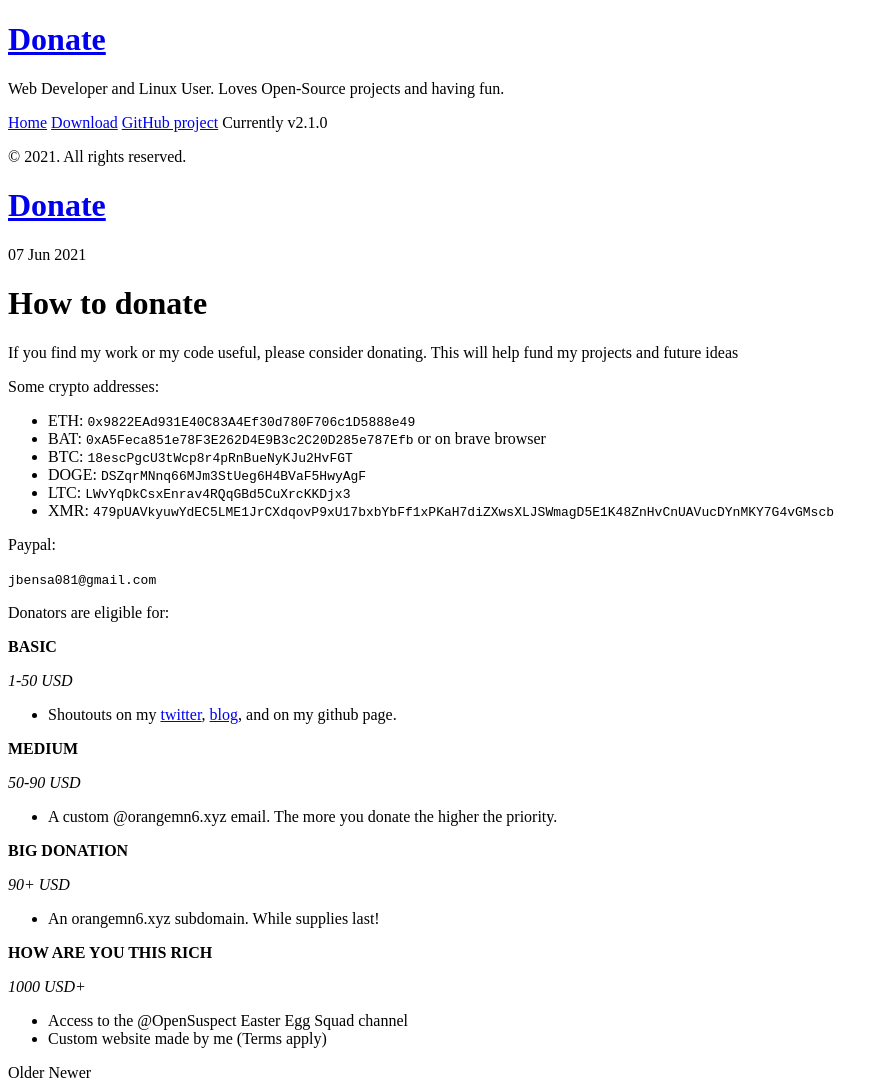
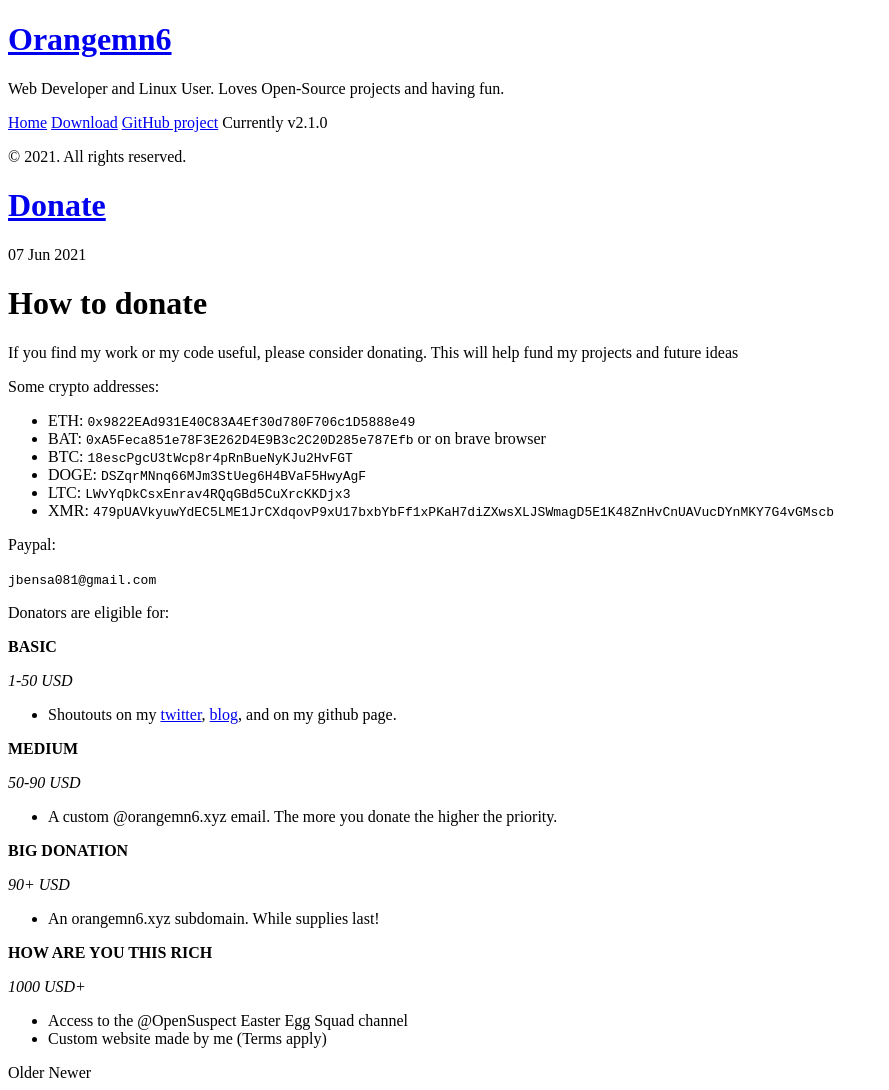
Before and after one commit to orangemn6/donate, a Jekyll site: the page built from index.html, in a window 1280 px wide. Shown: the whole page, without its empty margins (0-889 px from the left). Built offline with Jekyll 4.4.1, drawn with Linux system fonts in a browser that asks for light colours; Markdown is read by kramdown in place of the engine named in the settings; the list of posts is cut into pages by our own code.

Commit message:
initial commit

```diff
--- a/_config.yml
+++ b/_config.yml
@@ -6,7 +6,7 @@ highlighter:      pygments
 permalink:        pretty
 
 # Setup
-title:            Donate
+title:            Orangemn6
 tagline:          'Donate to Orangemn6'
 description:      'Web Developer and Linux User. Loves Open-Source projects and having fun.'
 url:              http://donate.orangemn6.xyz
```
